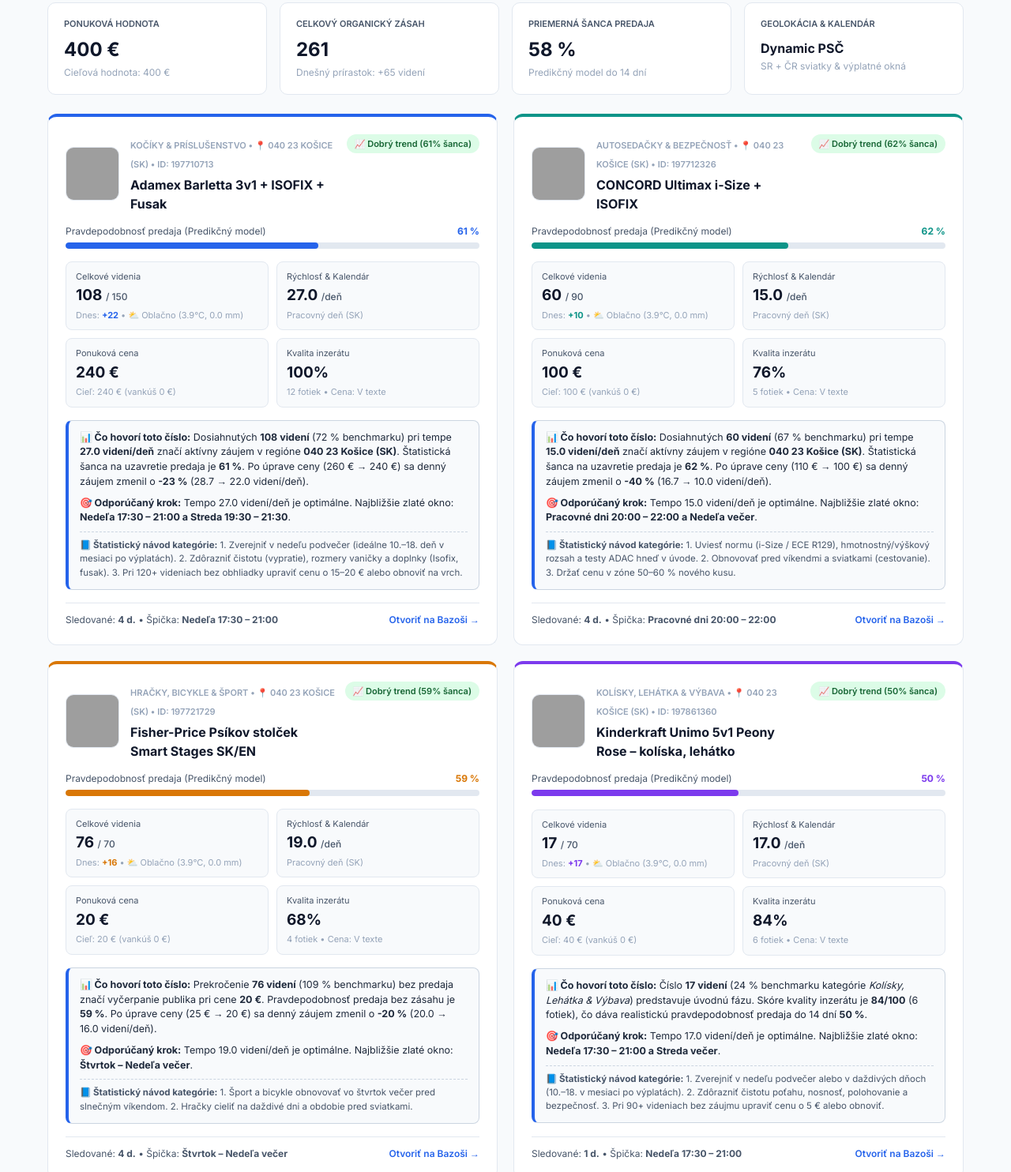
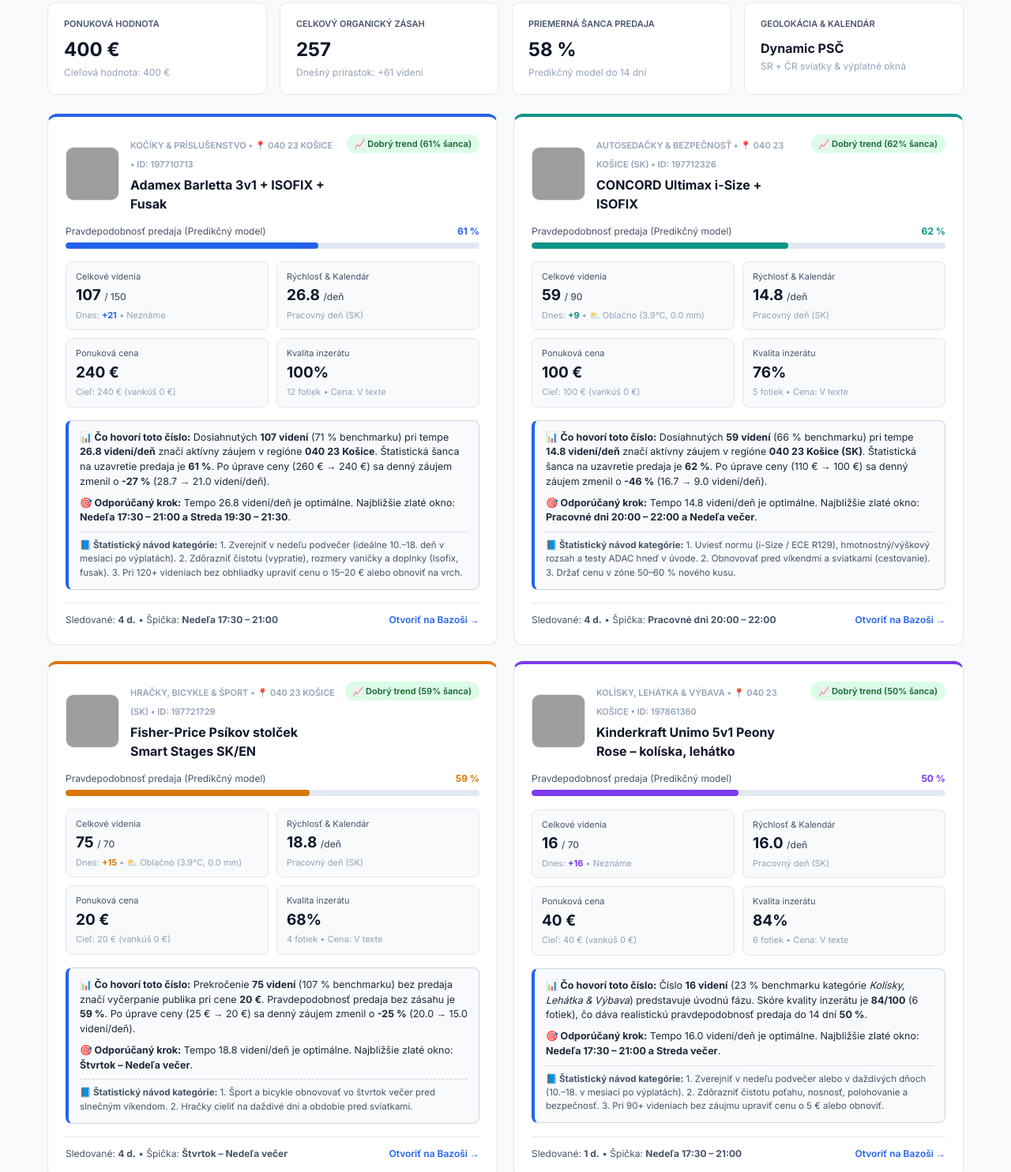
Before and after one commit to JaroslavaG/bazos-predictive-bi, a plain HTML site: page index.html in a window 1280 px wide. Shown: the part 89-1573 px from the top of the page at 79% size. Drawn offline with nearby package versions, Linux system fonts and the light colour scheme; grey boxes are pictures that could not be loaded.

Commit message:
Aktualizácia štatistík, počasia a predikčného dashboardu

```diff
--- a/index.html
+++ b/index.html
@@ -84,8 +84,8 @@
             </div>
             <div class="kpi-card">
                 <div class="kpi-title">Celkový organický zásah</div>
-                <div class="kpi-value">261</div>
-                <div class="kpi-desc">Dnešný prírastok: +65 videní</div>
+                <div class="kpi-value">257</div>
+                <div class="kpi-desc">Dnešný prírastok: +61 videní</div>
             </div>
             <div class="kpi-card">
                 <div class="kpi-title">Priemerná šanca predaja</div>
@@ -105,7 +105,7 @@
                 <div class="ad-title-group">
                     <img src="https://www.bazos.sk/img/1/713/197710713.jpg" alt="Adamex Barletta 3v1 + ISOFIX + Fusak" class="ad-thumb" onerror="this.style.display='none'">
                     <div>
-                        <span class="ad-id">Kočíky & Príslušenstvo &bull; 📍 040 23 Košice (SK) &bull; ID: 197710713</span>
+                        <span class="ad-id">Kočíky & Príslušenstvo &bull; 📍 040 23 Košice &bull; ID: 197710713</span>
                         <h3>Adamex Barletta 3v1 + ISOFIX + Fusak</h3>
                     </div>
                 </div>
@@ -123,12 +123,12 @@
             <div class="metrics-grid">
                 <div class="metric-box">
                     <span class="m-label">Celkové videnia</span>
-                    <span class="m-val">108 <small>/ 150</small></span>
-                    <span class="m-sub">Dnes: <strong style="color:#2563eb">+22</strong> &bull; ⛅ Oblačno (3.9°C, 0.0 mm)</span>
+                    <span class="m-val">107 <small>/ 150</small></span>
+                    <span class="m-sub">Dnes: <strong style="color:#2563eb">+21</strong> &bull; Neznáme</span>
                 </div>
                 <div class="metric-box">
                     <span class="m-label">Rýchlosť & Kalendár</span>
-                    <span class="m-val">27.0 <small>/deň</small></span>
+                    <span class="m-val">26.8 <small>/deň</small></span>
                     <span class="m-sub">Pracovný deň (SK)</span>
                 </div>
                 <div class="metric-box">
@@ -144,8 +144,8 @@
             </div>
 
             <div class="summary-box">
-                <p><strong>📊 Čo hovorí toto číslo:</strong> Dosiahnutých <strong>108 videní</strong> (72 % benchmarku) pri tempe <strong>27.0 videní/deň</strong> značí aktívny záujem v regióne <strong>040 23 Košice (SK)</strong>. Štatistická šanca na uzavretie predaja je <strong>61 %</strong>. Po úprave ceny (260 € &rarr; 240 €) sa denný záujem zmenil o <strong>-23 %</strong> (28.7 &rarr; 22.0 videní/deň).</p>
-                <p><strong>🎯 Odporúčaný krok:</strong> Tempo 27.0 videní/deň je optimálne. Najbližšie zlaté okno: <strong>Nedeľa 17:30 – 21:00 a Streda 19:30 – 21:30</strong>.</p>
+                <p><strong>📊 Čo hovorí toto číslo:</strong> Dosiahnutých <strong>107 videní</strong> (71 % benchmarku) pri tempe <strong>26.8 videní/deň</strong> značí aktívny záujem v regióne <strong>040 23 Košice</strong>. Štatistická šanca na uzavretie predaja je <strong>61 %</strong>. Po úprave ceny (260 € &rarr; 240 €) sa denný záujem zmenil o <strong>-27 %</strong> (28.7 &rarr; 21.0 videní/deň).</p>
+                <p><strong>🎯 Odporúčaný krok:</strong> Tempo 26.8 videní/deň je optimálne. Najbližšie zlaté okno: <strong>Nedeľa 17:30 – 21:00 a Streda 19:30 – 21:30</strong>.</p>
                 <p class="season-note"><strong>📘 Štatistický návod kategórie:</strong> 1. Zverejniť v nedeľu podvečer (ideálne 10.–18. deň v mesiaci po výplatách). 2. Zdôrazniť čistotu (vypratie), rozmery vaničky a doplnky (Isofix, fusak). 3. Pri 120+ videniach bez obhliadky upraviť cenu o 15–20 € alebo obnoviť na vrch.</p>
             </div>
 
@@ -178,12 +178,12 @@
             <div class="metrics-grid">
                 <div class="metric-box">
                     <span class="m-label">Celkové videnia</span>
-                    <span class="m-val">60 <small>/ 90</small></span>
-                    <span class="m-sub">Dnes: <strong style="color:#0d9488">+10</strong> &bull; ⛅ Oblačno (3.9°C, 0.0 mm)</span>
+                    <span class="m-val">59 <small>/ 90</small></span>
+                    <span class="m-sub">Dnes: <strong style="color:#0d9488">+9</strong> &bull; ⛅ Oblačno (3.9°C, 0.0 mm)</span>
                 </div>
                 <div class="metric-box">
                     <span class="m-label">Rýchlosť & Kalendár</span>
-                    <span class="m-val">15.0 <small>/deň</small></span>
+                    <span class="m-val">14.8 <small>/deň</small></span>
                     <span class="m-sub">Pracovný deň (SK)</span>
                 </div>
                 <div class="metric-box">
@@ -199,8 +199,8 @@
             </div>
 
             <div class="summary-box">
-                <p><strong>📊 Čo hovorí toto číslo:</strong> Dosiahnutých <strong>60 videní</strong> (67 % benchmarku) pri tempe <strong>15.0 videní/deň</strong> značí aktívny záujem v regióne <strong>040 23 Košice (SK)</strong>. Štatistická šanca na uzavretie predaja je <strong>62 %</strong>. Po úprave ceny (110 € &rarr; 100 €) sa denný záujem zmenil o <strong>-40 %</strong> (16.7 &rarr; 10.0 videní/deň).</p>
-                <p><strong>🎯 Odporúčaný krok:</strong> Tempo 15.0 videní/deň je optimálne. Najbližšie zlaté okno: <strong>Pracovné dni 20:00 – 22:00 a Nedeľa večer</strong>.</p>
+                <p><strong>📊 Čo hovorí toto číslo:</strong> Dosiahnutých <strong>59 videní</strong> (66 % benchmarku) pri tempe <strong>14.8 videní/deň</strong> značí aktívny záujem v regióne <strong>040 23 Košice (SK)</strong>. Štatistická šanca na uzavretie predaja je <strong>62 %</strong>. Po úprave ceny (110 € &rarr; 100 €) sa denný záujem zmenil o <strong>-46 %</strong> (16.7 &rarr; 9.0 videní/deň).</p>
+                <p><strong>🎯 Odporúčaný krok:</strong> Tempo 14.8 videní/deň je optimálne. Najbližšie zlaté okno: <strong>Pracovné dni 20:00 – 22:00 a Nedeľa večer</strong>.</p>
                 <p class="season-note"><strong>📘 Štatistický návod kategórie:</strong> 1. Uviesť normu (i-Size / ECE R129), hmotnostný/výškový rozsah a testy ADAC hneď v úvode. 2. Obnovovať pred víkendmi a sviatkami (cestovanie). 3. Držať cenu v zóne 50–60 % nového kusu.</p>
             </div>
 
@@ -233,12 +233,12 @@
             <div class="metrics-grid">
                 <div class="metric-box">
                     <span class="m-label">Celkové videnia</span>
-                    <span class="m-val">76 <small>/ 70</small></span>
-                    <span class="m-sub">Dnes: <strong style="color:#d97706">+16</strong> &bull; ⛅ Oblačno (3.9°C, 0.0 mm)</span>
+                    <span class="m-val">75 <small>/ 70</small></span>
+                    <span class="m-sub">Dnes: <strong style="color:#d97706">+15</strong> &bull; ⛅ Oblačno (3.9°C, 0.0 mm)</span>
                 </div>
                 <div class="metric-box">
                     <span class="m-label">Rýchlosť & Kalendár</span>
-                    <span class="m-val">19.0 <small>/deň</small></span>
+                    <span class="m-val">18.8 <small>/deň</small></span>
                     <span class="m-sub">Pracovný deň (SK)</span>
                 </div>
                 <div class="metric-box">
@@ -254,8 +254,8 @@
             </div>
 
             <div class="summary-box">
-                <p><strong>📊 Čo hovorí toto číslo:</strong> Prekročenie <strong>76 videní</strong> (109 % benchmarku) bez predaja značí vyčerpanie publika pri cene <strong>20 €</strong>. Pravdepodobnosť predaja bez zásahu je <strong>59 %</strong>. Po úprave ceny (25 € &rarr; 20 €) sa denný záujem zmenil o <strong>-20 %</strong> (20.0 &rarr; 16.0 videní/deň).</p>
-                <p><strong>🎯 Odporúčaný krok:</strong> Tempo 19.0 videní/deň je optimálne. Najbližšie zlaté okno: <strong>Štvrtok – Nedeľa večer</strong>.</p>
+                <p><strong>📊 Čo hovorí toto číslo:</strong> Prekročenie <strong>75 videní</strong> (107 % benchmarku) bez predaja značí vyčerpanie publika pri cene <strong>20 €</strong>. Pravdepodobnosť predaja bez zásahu je <strong>59 %</strong>. Po úprave ceny (25 € &rarr; 20 €) sa denný záujem zmenil o <strong>-25 %</strong> (20.0 &rarr; 15.0 videní/deň).</p>
+                <p><strong>🎯 Odporúčaný krok:</strong> Tempo 18.8 videní/deň je optimálne. Najbližšie zlaté okno: <strong>Štvrtok – Nedeľa večer</strong>.</p>
                 <p class="season-note"><strong>📘 Štatistický návod kategórie:</strong> 1. Šport a bicykle obnovovať vo štvrtok večer pred slnečným víkendom. 2. Hračky cieliť na daždivé dni a obdobie pred sviatkami.</p>
             </div>
 
@@ -270,7 +270,7 @@
                 <div class="ad-title-group">
                     <img src="https://www.bazos.sk/img/1/360/197861360.jpg" alt="Kinderkraft Unimo 5v1 Peony Rose – kolíska, lehátko" class="ad-thumb" onerror="this.style.display='none'">
                     <div>
-                        <span class="ad-id">Kolísky, Lehátka & Výbava &bull; 📍 040 23 Košice (SK) &bull; ID: 197861360</span>
+                        <span class="ad-id">Kolísky, Lehátka & Výbava &bull; 📍 040 23 Košice &bull; ID: 197861360</span>
                         <h3>Kinderkraft Unimo 5v1 Peony Rose – kolíska, lehátko</h3>
                     </div>
                 </div>
@@ -288,12 +288,12 @@
             <div class="metrics-grid">
                 <div class="metric-box">
                     <span class="m-label">Celkové videnia</span>
-                    <span class="m-val">17 <small>/ 70</small></span>
-                    <span class="m-sub">Dnes: <strong style="color:#7c3aed">+17</strong> &bull; ⛅ Oblačno (3.9°C, 0.0 mm)</span>
+                    <span class="m-val">16 <small>/ 70</small></span>
+                    <span class="m-sub">Dnes: <strong style="color:#7c3aed">+16</strong> &bull; Neznáme</span>
                 </div>
                 <div class="metric-box">
                     <span class="m-label">Rýchlosť & Kalendár</span>
-                    <span class="m-val">17.0 <small>/deň</small></span>
+                    <span class="m-val">16.0 <small>/deň</small></span>
                     <span class="m-sub">Pracovný deň (SK)</span>
                 </div>
                 <div class="metric-box">
@@ -309,8 +309,8 @@
             </div>
 
             <div class="summary-box">
-                <p><strong>📊 Čo hovorí toto číslo:</strong> Číslo <strong>17 videní</strong> (24 % benchmarku kategórie <em>Kolísky, Lehátka & Výbava</em>) predstavuje úvodnú fázu. Skóre kvality inzerátu je <strong>84/100</strong> (6 fotiek), čo dáva realistickú pravdepodobnosť predaja do 14 dní <strong>50 %</strong>.</p>
-                <p><strong>🎯 Odporúčaný krok:</strong> Tempo 17.0 videní/deň je optimálne. Najbližšie zlaté okno: <strong>Nedeľa 17:30 – 21:00 a Streda večer</strong>.</p>
+                <p><strong>📊 Čo hovorí toto číslo:</strong> Číslo <strong>16 videní</strong> (23 % benchmarku kategórie <em>Kolísky, Lehátka & Výbava</em>) predstavuje úvodnú fázu. Skóre kvality inzerátu je <strong>84/100</strong> (6 fotiek), čo dáva realistickú pravdepodobnosť predaja do 14 dní <strong>50 %</strong>.</p>
+                <p><strong>🎯 Odporúčaný krok:</strong> Tempo 16.0 videní/deň je optimálne. Najbližšie zlaté okno: <strong>Nedeľa 17:30 – 21:00 a Streda večer</strong>.</p>
                 <p class="season-note"><strong>📘 Štatistický návod kategórie:</strong> 1. Zverejniť v nedeľu podvečer alebo v daždivých dňoch (10.–18. v mesiaci po výplatách). 2. Zdôrazniť čistotu poťahu, nosnosť, polohovanie a bezpečnosť. 3. Pri 90+ videniach bez záujmu upraviť cenu o 5 € alebo obnoviť.</p>
             </div>
 
@@ -398,11 +398,11 @@
                     <tbody>
             <tr>
                 <td>2026-11-24</td>
-                <td>040 23 Košice (SK)</td>
+                <td>040 23 Košice</td>
                 <td>Utorok <small style="color:#64748b">(Pracovný deň (SK))</small></td>
-                <td>⛅ Oblačno (3.9°C, 0.0 mm)</td>
+                <td>Neznáme</td>
                 <td><strong>Adamex Barletta 3v1 + ISOFIX + Fusak</strong></td>
-                <td>108 <span class="pill-gain">+22</span></td>
+                <td>107 <span class="pill-gain">+21</span></td>
                 <td><strong>61%</strong></td>
             </tr>
 
@@ -442,7 +442,7 @@
                 <td>Utorok <small style="color:#64748b">(Pracovný deň (SK))</small></td>
                 <td>⛅ Oblačno (3.9°C, 0.0 mm)</td>
                 <td><strong>CONCORD Ultimax i-Size + ISOFIX</strong></td>
-                <td>60 <span class="pill-gain">+10</span></td>
+                <td>59 <span class="pill-gain">+9</span></td>
                 <td><strong>62%</strong></td>
             </tr>
 
@@ -482,7 +482,7 @@
                 <td>Utorok <small style="color:#64748b">(Pracovný deň (SK))</small></td>
                 <td>⛅ Oblačno (3.9°C, 0.0 mm)</td>
                 <td><strong>Fisher-Price Psíkov stolček Smart Stages SK/EN</strong></td>
-                <td>76 <span class="pill-gain">+16</span></td>
+                <td>75 <span class="pill-gain">+15</span></td>
                 <td><strong>59%</strong></td>
             </tr>
 
@@ -518,11 +518,11 @@
 
             <tr>
                 <td>2026-11-24</td>
-                <td>040 23 Košice (SK)</td>
+                <td>040 23 Košice</td>
                 <td>Utorok <small style="color:#64748b">(Pracovný deň (SK))</small></td>
-                <td>⛅ Oblačno (3.9°C, 0.0 mm)</td>
+                <td>Neznáme</td>
                 <td><strong>Kinderkraft Unimo 5v1 Peony Rose – kolíska, lehátko</strong></td>
-                <td>17 <span class="pill-gain">+17</span></td>
+                <td>16 <span class="pill-gain">+16</span></td>
                 <td><strong>50%</strong></td>
             </tr>
             </tbody>
@@ -537,11 +537,11 @@
 
     <script>
         new Chart(document.getElementById('cumulativeChart'), {
-            type: 'line', data: { labels: ["2026-11-20", "2026-11-21", "2026-11-22", "2026-11-24"], datasets: [{"label": "Adamex Barletta 3v1 + ISOFIX + Fusak", "data": [59, 73, 86, 108], "borderColor": "#2563eb", "backgroundColor": "#2563eb20", "borderWidth": 2.5, "tension": 0.35, "fill": true}, {"label": "CONCORD Ultimax i-Size + ISOFIX", "data": [36, 44, 50, 60], "borderColor": "#0d9488", "backgroundColor": "#0d948820", "borderWidth": 2.5, "tension": 0.35, "fill": true}, {"label": "Fisher-Price Ps\u00edkov stol\u010dek Smart Stages SK/EN", "data": [44, 56, 60, 76], "borderColor": "#d97706", "backgroundColor": "#d9770620", "borderWidth": 2.5, "tension": 0.35, "fill": true}, {"label": "Kinderkraft Unimo 5v1 Peony Rose \u2013 kol\u00edska, leh\u00e1tko", "data": [null, null, null, 17], "borderColor": "#7c3aed", "backgroundColor": "#7c3aed20", "borderWidth": 2.5, "tension": 0.35, "fill": true}] },
+            type: 'line', data: { labels: ["2026-11-20", "2026-11-21", "2026-11-22", "2026-11-24"], datasets: [{"label": "Adamex Barletta 3v1 + ISOFIX + Fusak", "data": [59, 73, 86, 107], "borderColor": "#2563eb", "backgroundColor": "#2563eb20", "borderWidth": 2.5, "tension": 0.35, "fill": true}, {"label": "CONCORD Ultimax i-Size + ISOFIX", "data": [36, 44, 50, 59], "borderColor": "#0d9488", "backgroundColor": "#0d948820", "borderWidth": 2.5, "tension": 0.35, "fill": true}, {"label": "Fisher-Price Ps\u00edkov stol\u010dek Smart Stages SK/EN", "data": [44, 56, 60, 75], "borderColor": "#d97706", "backgroundColor": "#d9770620", "borderWidth": 2.5, "tension": 0.35, "fill": true}, {"label": "Kinderkraft Unimo 5v1 Peony Rose \u2013 kol\u00edska, leh\u00e1tko", "data": [null, null, null, 16], "borderColor": "#7c3aed", "backgroundColor": "#7c3aed20", "borderWidth": 2.5, "tension": 0.35, "fill": true}] },
             options: { responsive: true, plugins: { legend: { position: 'bottom' } }, scales: { y: { beginAtZero: true } } }
         });
         new Chart(document.getElementById('dailyChart'), {
-            type: 'bar', data: { labels: ["2026-11-20", "2026-11-21", "2026-11-22", "2026-11-24"], datasets: [{"label": "Adamex Barletta 3v1 + ISOFIX + Fusak", "data": [59, 14, 13, 22], "backgroundColor": "#2563eb", "borderRadius": 4}, {"label": "CONCORD Ultimax i-Size + ISOFIX", "data": [36, 8, 6, 10], "backgroundColor": "#0d9488", "borderRadius": 4}, {"label": "Fisher-Price Ps\u00edkov stol\u010dek Smart Stages SK/EN", "data": [44, 12, 4, 16], "backgroundColor": "#d97706", "borderRadius": 4}, {"label": "Kinderkraft Unimo 5v1 Peony Rose \u2013 kol\u00edska, leh\u00e1tko", "data": [0, 0, 0, 17], "backgroundColor": "#7c3aed", "borderRadius": 4}] },
+            type: 'bar', data: { labels: ["2026-11-20", "2026-11-21", "2026-11-22", "2026-11-24"], datasets: [{"label": "Adamex Barletta 3v1 + ISOFIX + Fusak", "data": [59, 14, 13, 21], "backgroundColor": "#2563eb", "borderRadius": 4}, {"label": "CONCORD Ultimax i-Size + ISOFIX", "data": [36, 8, 6, 9], "backgroundColor": "#0d9488", "borderRadius": 4}, {"label": "Fisher-Price Ps\u00edkov stol\u010dek Smart Stages SK/EN", "data": [44, 12, 4, 15], "backgroundColor": "#d97706", "borderRadius": 4}, {"label": "Kinderkraft Unimo 5v1 Peony Rose \u2013 kol\u00edska, leh\u00e1tko", "data": [0, 0, 0, 16], "backgroundColor": "#7c3aed", "borderRadius": 4}] },
             options: { responsive: true, plugins: { legend: { position: 'bottom' } }, scales: { y: { beginAtZero: true } } }
         });
     </script>
```
Also changed, not shown: historia_videni.csv (+4 -4 lines).
